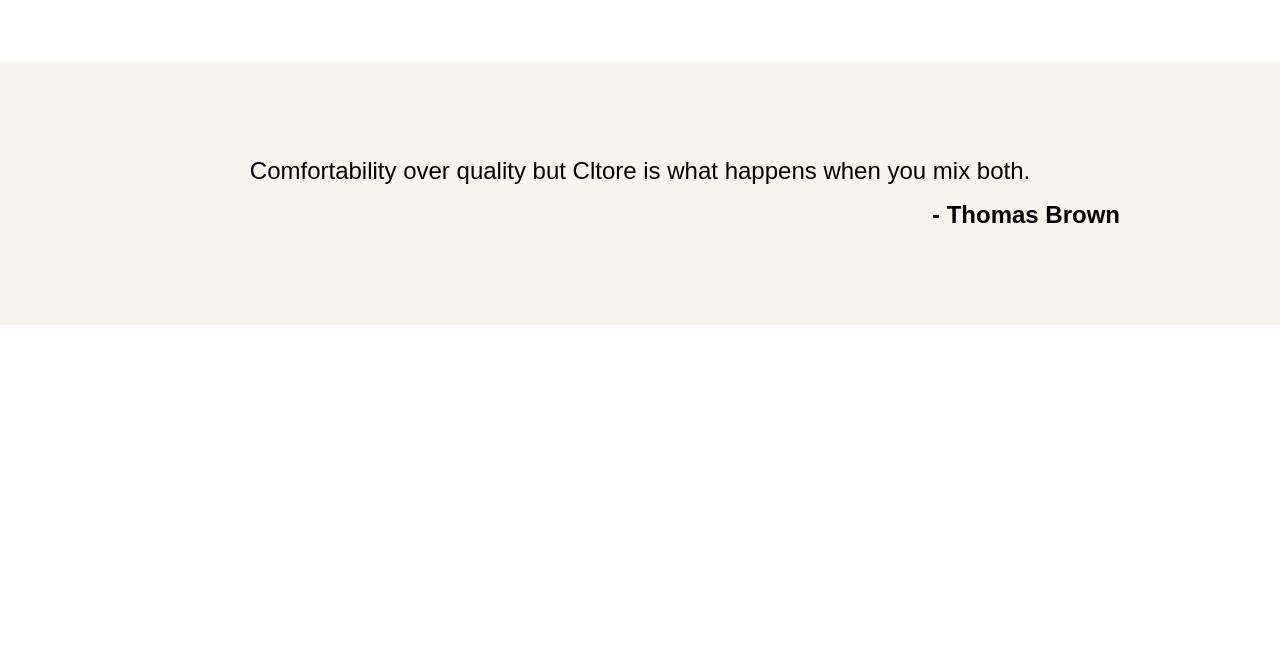
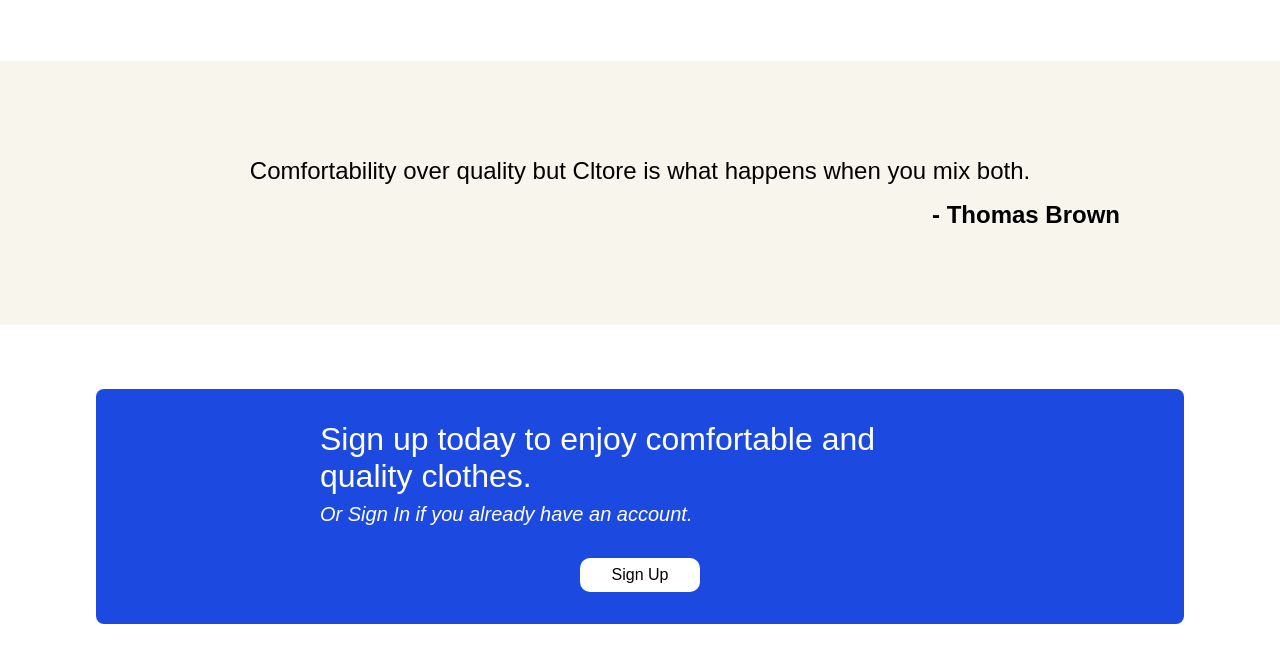
Before and after one commit to samarpanrana95/new-landing-page, a plain HTML site: page index.html in a window 1280 px wide. Shown: the part 1077-1739 px from the top of the page. Before the commit the page ends 1402 px from the top, so only its background shows below. Drawn offline with Linux system fonts and the light colour scheme.

Commit message:
Finish the sign up/in container section
Originally wanted to align the button to the right side but setting the
container to flex created a weird interaction where the butotn would
span across two lines one for 'Sign' and one for 'Up'. Also the button
would grow vertically creating a weirdly large heighted button for some
reason. Couldn't fix it so just avoided flex altogether and used basic
blocks and inline with margin to align it to the bottom of the container.

```diff
--- a/index.html
+++ b/index.html
@@ -50,7 +50,13 @@
         <span class="quote-text">Comfortability over quality but Cltore is what happens when you mix both.</span>
         <span class="quote-by">- Thomas Brown</span>
     </div>
-    <div class="sign"></div>
+    <div class="sign">
+        <div class="sign-text">
+            <span class="sign-text-top">Sign up today to enjoy comfortable and quality clothes.</span>
+            <span class="sign-text-bottom">Or Sign In if you already have an account.</span>
+        </div>
+        <button class="sign-button">Sign Up</button>
+    </div>
     <footer></footer>
 </body>
 </html>
--- a/styles.css
+++ b/styles.css
@@ -135,3 +135,37 @@ header {
     font-weight: bold;
     font-size: 1.5rem;
 }
+
+.sign {
+    margin: 4rem 6rem;
+    background: #1c4ae0;
+    padding: 2rem 14rem;
+    border-radius: 8px;
+}
+
+.sign-text {
+    color: white;
+}
+
+.sign-text-top {
+    display: block;
+    font-size: 2rem;
+    margin-bottom: 0.5rem;
+}
+
+.sign-text-bottom {
+    display: block;
+    font-size: 1.25rem;
+    font-style: italic;
+}
+
+.sign-button {
+    cursor: pointer;
+    display: block;
+    margin: 2rem auto 0;
+    border-radius: 10px;
+    background: white;
+    color: black;
+    font-size: 1rem;
+    padding: 0.5rem 2rem;
+}
```
